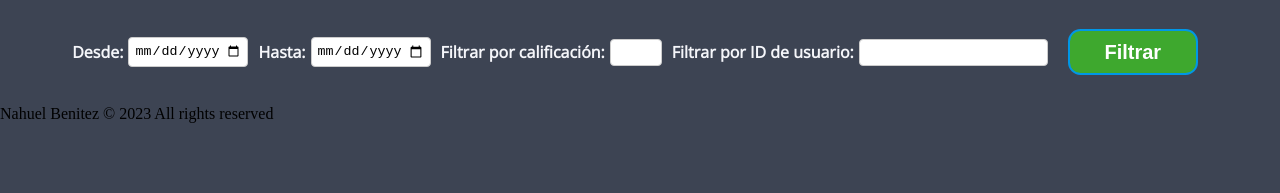
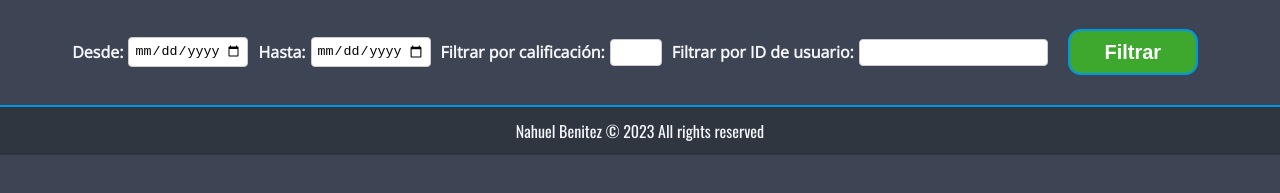
Before and after one commit to NahuelBenitez/EXAMEN-JS-MYB, a plain HTML site: page index.html in a window 1280 px wide. Shown: the part 83-276 px from the top of the page. Drawn offline with nearby package versions, Linux system fonts and the light colour scheme.

Commit message:
agregue estilos del footer

```diff
--- a/styles.css
+++ b/styles.css
@@ -227,6 +227,25 @@ main {
   margin-top: 10px;
 }
 
+/*Footer*/
+footer {
+  background-color: #2f3640;
+  font-family: "Oswald", sans-serif;
+  color: #f5f6fa;
+  text-align: center;
+  border-top: 2px solid #0097e6;
+  height: 50px;
+  display: flex;
+  justify-content: center;
+  align-items: center;
+}
+footer div p {
+  display: flex;
+  flex-direction: column;
+  align-items: center;
+}
+
+
 /*Loader con animacion*/
 .loader {
   border: 8px solid #f3f3f3;
```
